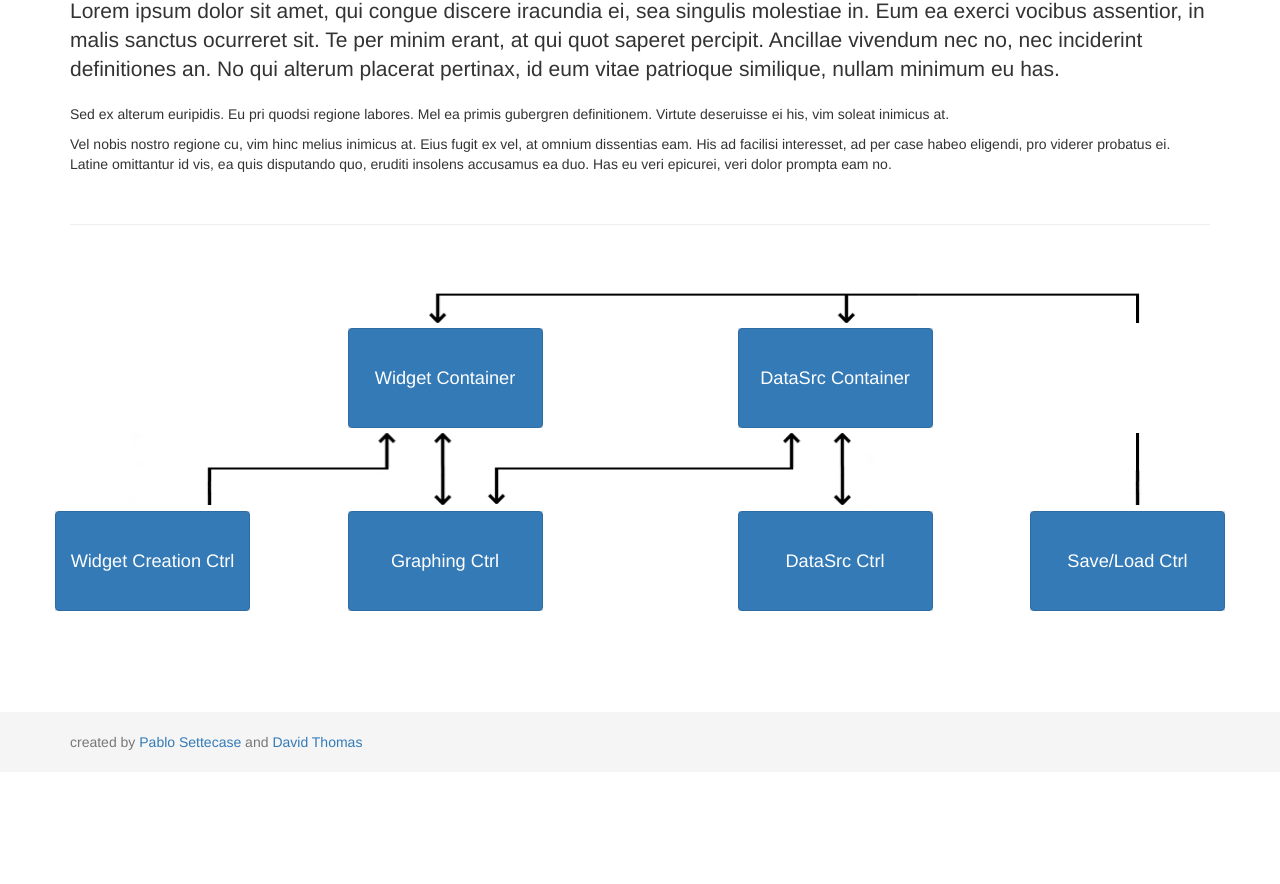
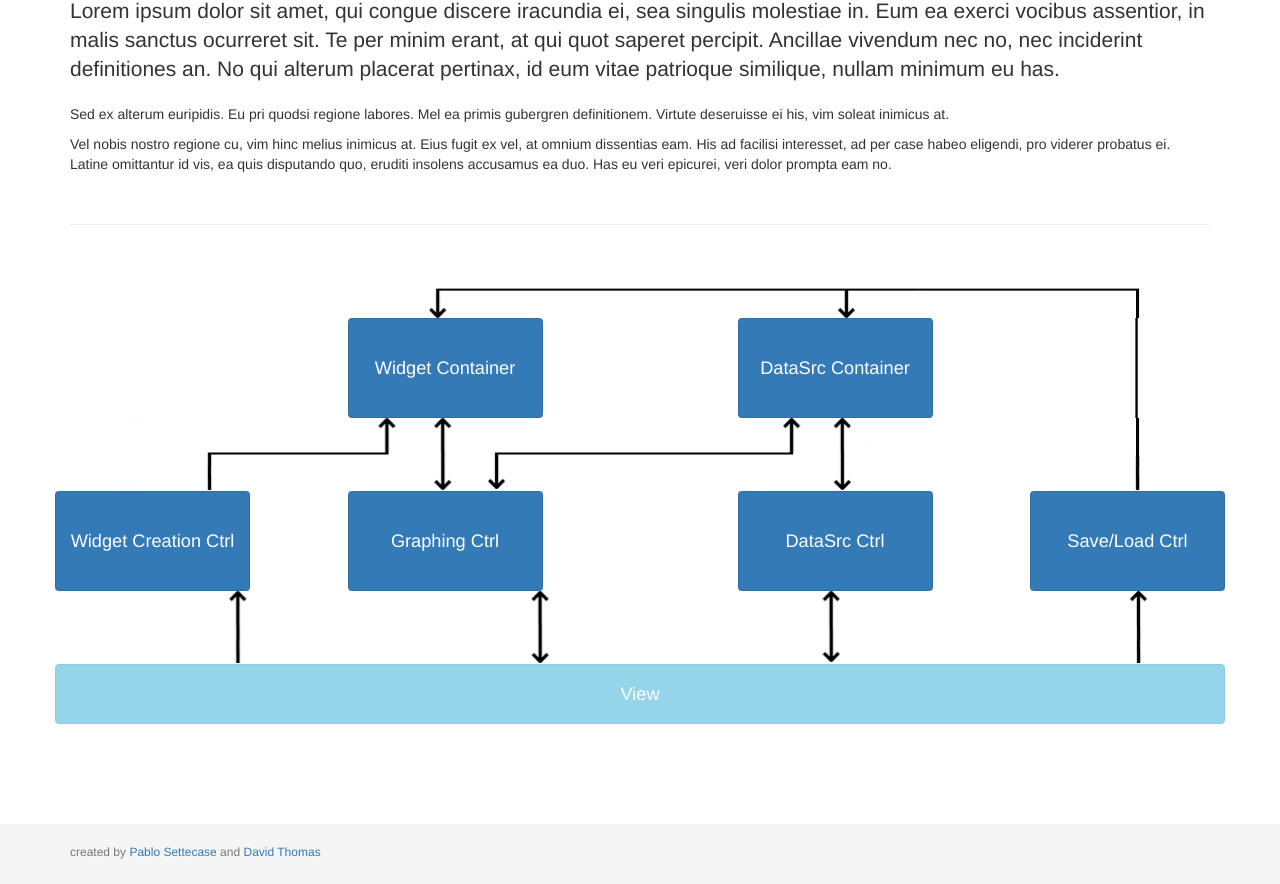
Before and after one commit to paeblits/milestone2-dfd, a plain HTML site: page index.html in a window 1280 px wide. Shown: the part 74-958 px from the top of the page. Before the commit the page ends 846 px from the top, so only its background shows below. Drawn offline with Linux system fonts and the light colour scheme.

Commit message:
added side and bottom arrows, added view box

```diff
--- a/css/styles.css
+++ b/css/styles.css
@@ -9,7 +9,11 @@
 
 img.arrows {
 	width: 100%;
-	margin: 5px 0 5px;
+/*	margin: 5px 0 5px; */)
+}
+
+.bottom {
+	height: 60px;
 }
 
 div.module {
@@ -22,8 +26,8 @@ button.module {
 	white-space: normal;
 }
 
-div.module:hover, div.module:focus {
-	cursor: pointer;
+footer {
+	font-size: 12px;
 }
 
 div.popover ul { list-style-type: none; }
--- a/index.html
+++ b/index.html
@@ -178,6 +178,9 @@
         <div class="module col-sm-2 col-sm-offset-2" data-toggle="modal" data-target="#dataSrcContainer">
           <button type="button" class="module btn btn-primary btn-block" data-container="body" data-trigger="hover" data-toggle="popover" data-placement="left" data-content="{{arr[1].umlCode}}">{{arr[1].title}}</button>
         </div>
+        <div class="col-sm-3" style="background-color: #fff;">
+          <img class="arrows arrows2" src="images/side.png">
+        </div>
       </div>
       <div class="row">
         <div class="col-sm-12">
@@ -200,11 +203,11 @@
       </div>
       <div class="row">
         <div class="col-sm-12">
-          <!-- <img class="arrows arrows3" src="images/arrows3.png"> -->
+          <img class="arrows arrows3" src="images/bottom.png">
         </div>
       </div>
       <div class="row bottom" style="margin-bottom: 100px">
-
+        <button type="button" disabled="true" class="module btn btn-info btn-block">View</button>
       </div>
 
     </div><!-- /.container -->
```
Also changed, not shown: images/bottom.png (added), images/side.png (added).
